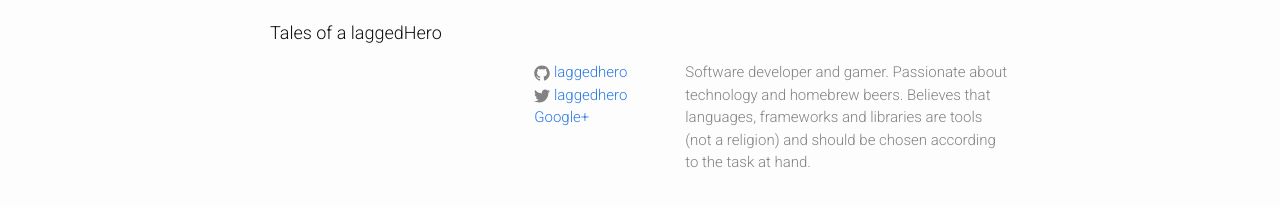
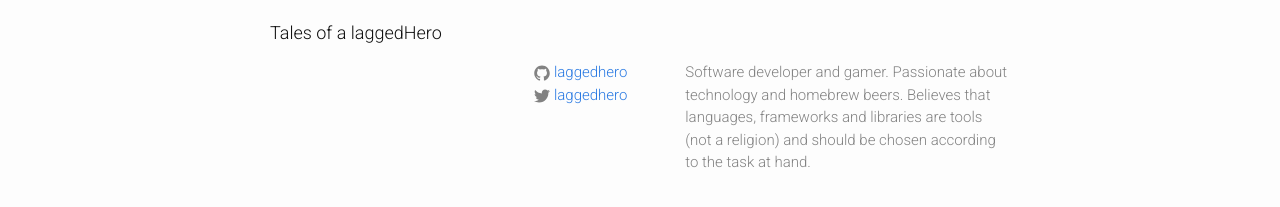
Before and after one commit to laggedHero/laggedhero.github.io, a Jekyll site: the page built from index.html, in a window 1280 px wide. Shown: the part 398-605 px from the top of the page. Built offline with Jekyll 4.4.1, drawn with Linux system fonts in a browser that asks for light colours; the list of posts is cut into pages by our own code.

Commit message:
Removed broken G+

```diff
--- a/_includes/footer.html
+++ b/_includes/footer.html
@@ -38,10 +38,6 @@
           </li>
           {% endif %}
 
-          <li>
-            <a href="https://plus.google.com/104444798538247207966" rel="publisher">Google+</a>
-          </li>
-
         </ul>
       </div>
 
```
